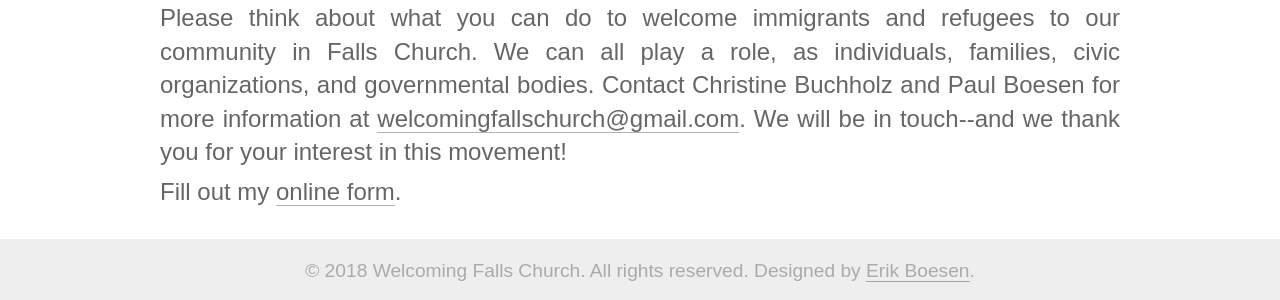
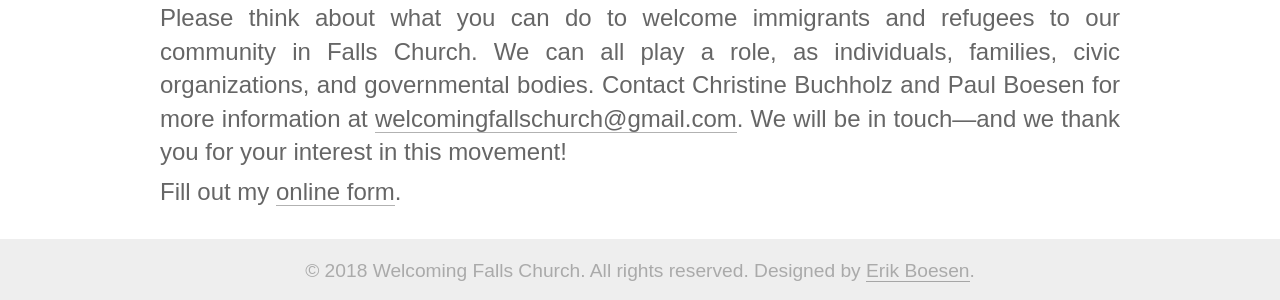
Before and after one commit to wfctest/wfctest, a Jekyll site: the page built from get-involved.html, in a window 1280 px wide. Shown: the part 314-614 px from the top of the page. Built offline with Jekyll 4.4.1, drawn with Linux system fonts in a browser that asks for light colours; some web fonts are replaced.

```diff
--- a/get-involved.html
+++ b/get-involved.html
@@ -3,7 +3,7 @@ layout: default
 ---
 <section>
     <h1>Get Involved</h1>
-    <p>Please think about what you can do to welcome immigrants and refugees to our community in Falls Church. We can all play a role, as individuals, families, civic organizations, and governmental bodies. Contact Christine Buchholz and Paul Boesen for more information at <script>document.write('<a href="mailto:"' + 'welcomingamerica' + '@' + 'gmail.com">' + 'welcomingfallschurch' + '@gmail' + '.com</a>')</script>. We will be in touch--and we thank you for your interest in this movement!</p>
+    <p>Please think about what you can do to welcome immigrants and refugees to our community in Falls Church. We can all play a role, as individuals, families, civic organizations, and governmental bodies. Contact Christine Buchholz and Paul Boesen for more information at <script>document.write('<a href="mailto:"' + 'welcomingamerica' + '@' + 'gmail.com">' + 'welcomingfallschurch' + '@gmail' + '.com</a>')</script>. We will be in touch—and we thank you for your interest in this movement!</p>
     <div id="wufoo-zgypudn0r3fmbn">
         Fill out my <a href="https://welcomingfallschurch.wufoo.com/forms/zgypudn0r3fmbn">online form</a>.
     </div>
```
